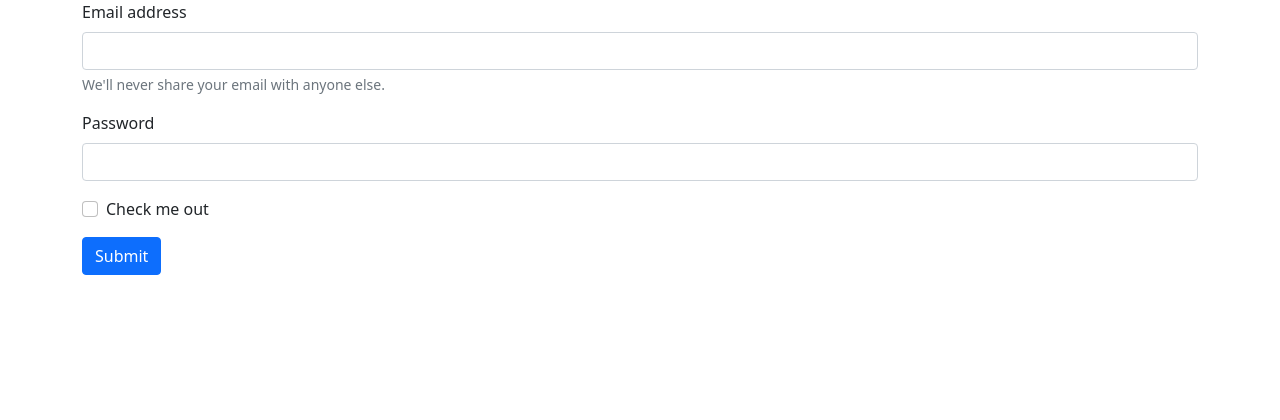
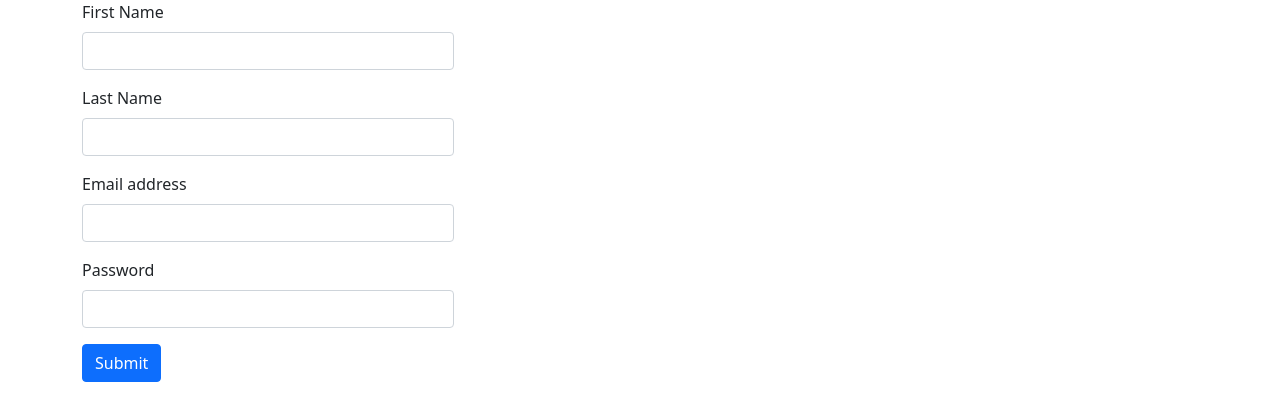
Before and after one commit to depst0r/firebase-form, a plain HTML site: page index.html in a window 1280 px wide. Drawn offline with nearby package versions, Linux system fonts and the light colour scheme.

Commit message:
start-validator

```diff
--- a/index.html
+++ b/index.html
@@ -11,18 +11,23 @@
     <div class="container">
         <div class="row">
             <form>
-                <div class="mb-3">
+                <div class="mb-3 col-md-4">
+                  <label for="exampleInputFirstName" class="form-label">First Name</label>
+                  <input type="text" class="form-control" id="exampleInputFirstName" aria-describedby="firstNameHelp">
+                  <!-- <div id="firstNameHelp" class="form-text"></div> -->
+                </div>
+                <div class="mb-3 col-md-4">
+                  <label for="exampleInputLastName" class="form-label">Last Name</label>
+                  <input type="password" class="form-control" id="exampleInputLastName">
+                </div>
+                <div class="mb-3 col-md-4">
                   <label for="exampleInputEmail1" class="form-label">Email address</label>
                   <input type="email" class="form-control email" id="exampleInputEmail1" aria-describedby="emailHelp">
-                  <div id="emailHelp" class="form-text">We'll never share your email with anyone else.</div>
+                  <!-- <div id="emailHelp" class="form-text">We'll never share your email with anyone else.</div> -->
                 </div>
-                <div class="mb-3">
+                <div class="mb-3 col-md-4">
                   <label for="exampleInputPassword1" class="form-label">Password</label>
                   <input type="password" class="form-control" id="exampleInputPassword1">
-                </div>
-                <div class="mb-3 form-check">
-                  <input type="checkbox" class="form-check-input" id="exampleCheck1">
-                  <label class="form-check-label" for="exampleCheck1">Check me out</label>
                 </div>
                 <button type="submit" class="btn btn-primary">Submit</button>
               </form>
--- a/script.js
+++ b/script.js
@@ -1,6 +1,8 @@
 'use strict'
 
 const form = document.querySelector('form'),
+    firstName = document.getElementById('exampleInputFirstName'),
+    lastName = document.getElementById('exampleInputLastName'),
     btnSubmit = document.querySelector('.btn'),
     email = document.getElementById('exampleInputEmail1'),
     pass = document.getElementById('exampleInputPassword1'),
@@ -23,6 +25,8 @@ form.addEventListener('submit', submitHandler);
 function submitHandler(event) {
     event.preventDefault()
 
+    console.log(firstName.value)
+    console.log(lastName.value)
     console.log(email.value)
     console.log(pass.value)
 
```
